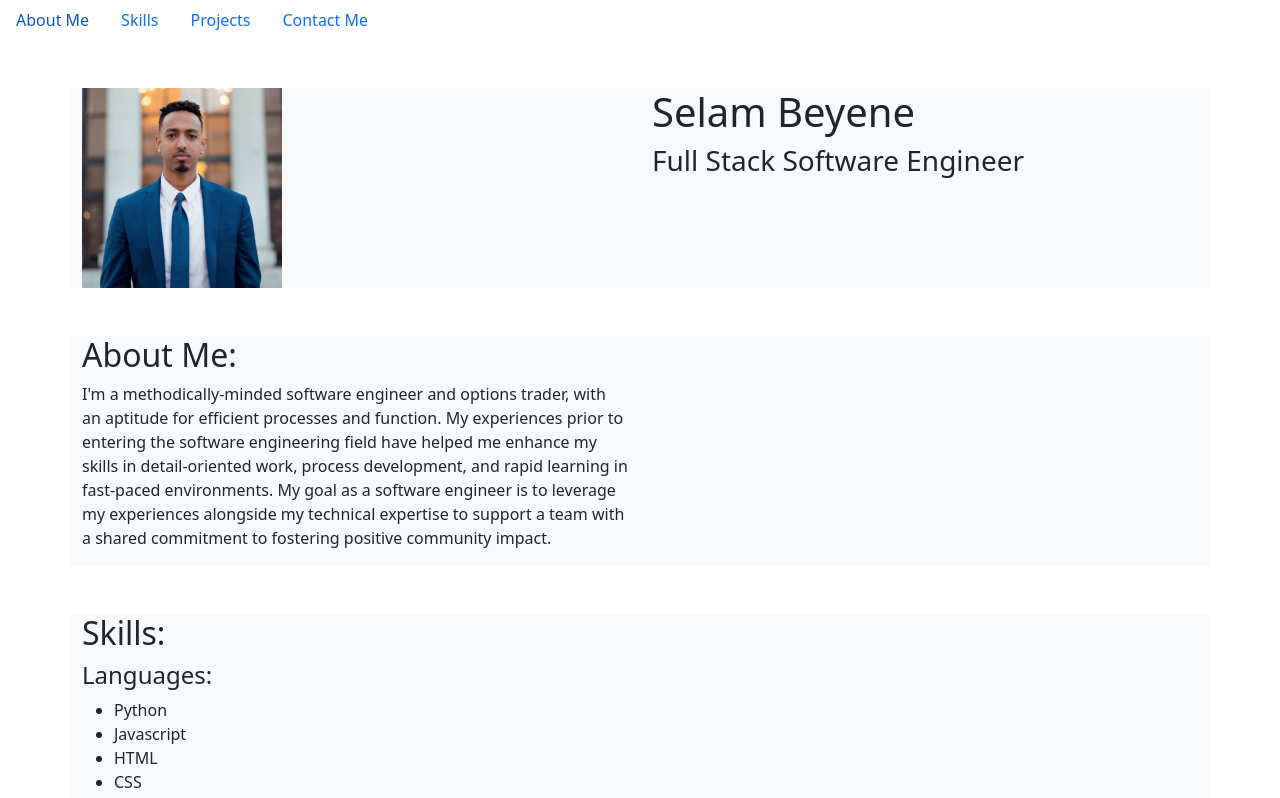
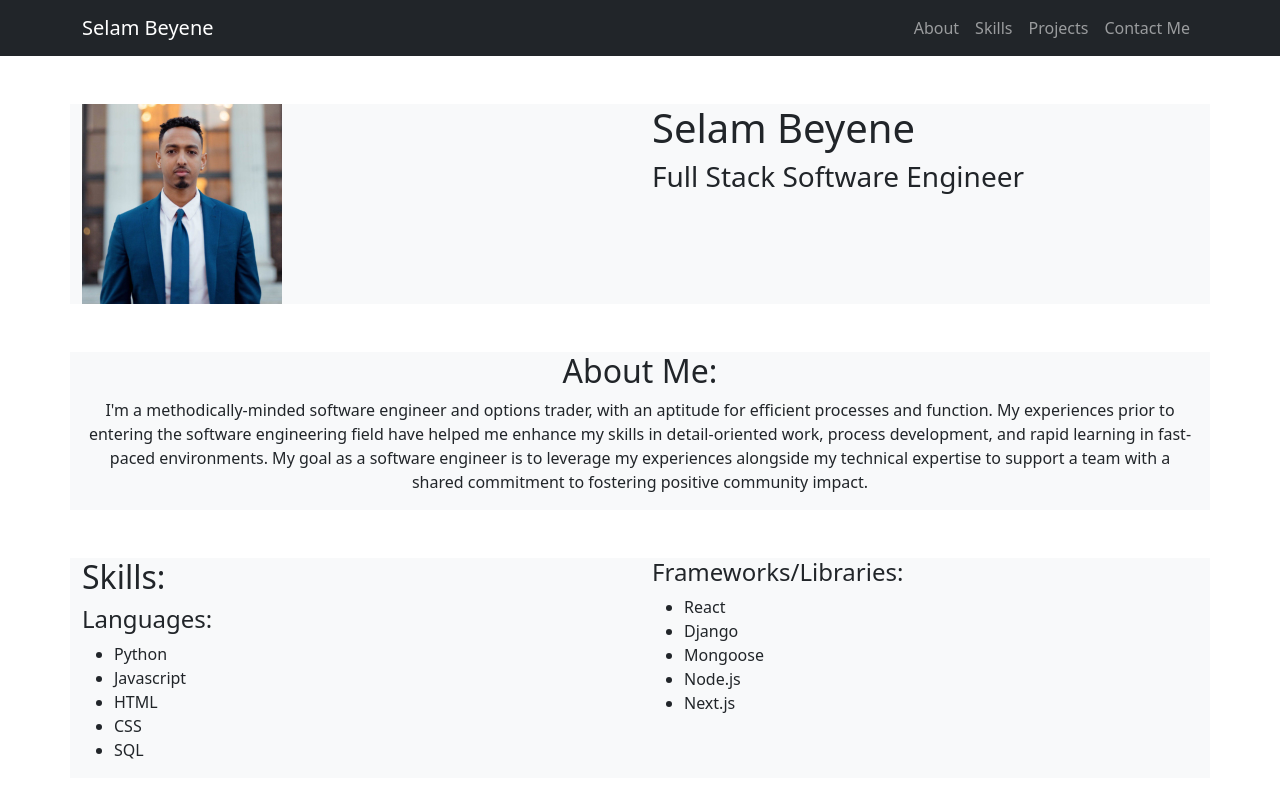
Before and after one commit to Slmbyn/Portfolio, a Next.js app: page / in a window 1280 px wide. Shown: the top 798 px of the page. Built offline with nearby package versions, Linux system fonts and the light colour scheme.

Commit message:
updates navbar

```diff
--- a/components/Navbar.js
+++ b/components/Navbar.js
@@ -1,52 +1,41 @@
 // // built in components from next.js
 // // self-referencial links use the Link component
-// import Link from "next/link";
-// import { Link as ScrollLink } from 'react-scroll'
-
-// export default function Navbar() {
-//     return (
-//         <nav>
-//             <ul>
-//                 <li>
-//                     <ScrollLink to="about" smooth={true} duration={500}>About Me</ScrollLink>
-//                 </li>
-//                 <li>
-//                     <ScrollLink to="skills" smooth={true} duration={500}>Skills</ScrollLink>
-//                 </li>
-//                 <li>
-//                     <ScrollLink to="projects" smooth={true} duration={500}>Projects</ScrollLink>
-//                 </li>
-//                 <li>
-//                     <ScrollLink to="contact" smooth={true} duration={500}>Contact Me</ScrollLink>
-//                 </li>
-//             </ul>
-//         </nav>
-//     )
-// }
-
-// Navbar.js
-
-// Navbar.js
 
 
-import { Nav } from 'react-bootstrap';
+
+import { Nav, Navbar, Container } from 'react-bootstrap';
 import { Link as ScrollLink } from 'react-scroll';
 
 export default function CustomNavbar() {
   return (
-    <Nav className="ml-auto">
-      <Nav.Link as={ScrollLink} to="about" smooth={true} duration={500}>
-        About Me
-      </Nav.Link>
-      <Nav.Link as={ScrollLink} to="skills" smooth={true} duration={500}>
-        Skills
-      </Nav.Link>
-      <Nav.Link as={ScrollLink} to="projects" smooth={true} duration={500}>
-        Projects
-      </Nav.Link>
-      <Nav.Link as={ScrollLink} to="contact" smooth={true} duration={500}>
-        Contact Me
-      </Nav.Link>
-    </Nav>
+    <Navbar bg="dark" data-bs-theme="dark" sticky="top">
+    <Container>
+      <Navbar.Brand as={ScrollLink} to='landing'>Selam Beyene</Navbar.Brand>
+      <Nav className="ms-auto">
+        <Nav.Link as={ScrollLink} to='about'>About</Nav.Link>
+        <Nav.Link as={ScrollLink} to='skills'>Skills</Nav.Link>
+        <Nav.Link as={ScrollLink} to='projects'>Projects</Nav.Link>
+        <Nav.Link as={ScrollLink} to='contact'>Contact Me</Nav.Link>
+      </Nav>
+    </Container>
+  </Navbar>
   );
 }
+// export default function CustomNavbar() {
+//   return (
+//     <Nav className="ml-auto">
+//       <Nav.Link as={ScrollLink} to="about" smooth={true} duration={500}>
+//         About Me
+//       </Nav.Link>
+//       <Nav.Link as={ScrollLink} to="skills" smooth={true} duration={500}>
+//         Skills
+//       </Nav.Link>
+//       <Nav.Link as={ScrollLink} to="projects" smooth={true} duration={500}>
+//         Projects
+//       </Nav.Link>
+//       <Nav.Link as={ScrollLink} to="contact" smooth={true} duration={500}>
+//         Contact Me
+//       </Nav.Link>
+//     </Nav>
+//   );
+// }
--- a/components/Projects.js
+++ b/components/Projects.js
@@ -1,11 +1,14 @@
 import Card from 'react-bootstrap/Card';
 import Col from 'react-bootstrap/Col';
 import Row from 'react-bootstrap/Row';
+import React, {useState} from 'react';
+import '../styles/Project.module.css'
 
 {/* <img src="https://cdn.jsdelivr.net/gh/devicons/devicon/icons/python/python-original-wordmark.svg" /> */}
 
 
 export default function Projects() {
+    const [isHovered, setIsHovered] = useState(false)
     const projectInfo = [
         { title: 'StratTester', description: 'A web application that helps stock traders test and analyze data from various trading strategies.', imageSrc: '/strattester.png', github: 'https://github.com/Slmbyn/Snake' },
         { title: 'PushStart', description: 'PushStart is a full-stack CRUD application that seamlessly connects car buyers & sellers.', imageSrc: '/strattester.png', github: 'https://github.com/Slmbyn/Snake' },
@@ -16,7 +19,11 @@ export default function Projects() {
     <Row xs={1} md={2} className="g-4">
       {projectInfo.map((card, idx) => (
         <Col key={idx}>
-          <Card>
+          <Card
+            className={`project-card ${isHovered ? 'hovered' : ''}`}
+            onMouseOver={() => setIsHovered(true)}
+            onMouseLeave={() => setIsHovered(false)}
+          >
             <Card.Img variant="top" src={card.imageSrc} />
             <Card.Body>
               <Card.Title>{card.title}</Card.Title>
--- a/pages/index.js
+++ b/pages/index.js
@@ -1,8 +1,8 @@
 import Head from 'next/head';
 import Image from 'next/image';
 import { Inter } from 'next/font/google';
-import 'bootstrap/dist/css/bootstrap.min.css'; // Import Bootstrap CSS
-import { Container, Row, Col, Card } from 'react-bootstrap'; // Import react-bootstrap components
+import 'bootstrap/dist/css/bootstrap.min.css';
+import { Container, Row, Col, Card } from 'react-bootstrap';
 import Navbar from '@/components/Navbar';
 import Projects from '@/components/Projects';
 
@@ -24,7 +24,7 @@ export default function Home() {
       {/* Header Section */}
       <Navbar />
 
-      <Container className="bg-light my-5">
+      <Container className="bg-light my-5" id='landing'>
         <Row>
           <Col md={6}>
             <Image src="/headshot.png" alt="My Headshot" width={200} height={200} />
@@ -37,14 +37,14 @@ export default function Home() {
       </Container>
 
       {/* About Me Section */}
-      <Container className="bg-light my-5" id="about">
+      <Container className="bg-light my-5 text-center" id="about">
         <Row>
-          <Col md={6}>
+          {/* <Col md={6}> */}
             <h2>About Me:</h2>
             <p>
               I'm a methodically-minded software engineer and options trader, with an aptitude for efficient processes and function. My experiences prior to entering the software engineering field have helped me enhance my skills in detail-oriented work, process development, and rapid learning in fast-paced environments. My goal as a software engineer is to leverage my experiences alongside my technical expertise to support a team with a shared commitment to fostering positive community impact.
             </p>
-          </Col>
+          {/* </Col> */}
         </Row>
       </Container>
 
@@ -60,6 +60,8 @@ export default function Home() {
               <li>CSS</li>
               <li>SQL</li>
             </ul>
+          </Col>
+          <Col>
             <h4>Frameworks/Libraries:</h4>
             <ul>
               <li>React</li>
@@ -74,10 +76,10 @@ export default function Home() {
 
       {/* Projects Section */}
       <Container className="bg-light py-5" id="projects">
-
-
+        <span className='text-center'>
+          <h1 className=' mb-4'>Projects</h1>
+        </span>
         <Projects />
-
       </Container>
 
       {/* Contact Me Section */}
--- /dev/null
+++ b/styles/Project.module.css
@@ -0,0 +1,12 @@
+.project-card {
+    transition: transform 0.3s, box-shadow 0.3s;
+  }
+
+  .project-card:hover {
+    transform: scale(1.05);
+    box-shadow: 0 0 20px rgba(0, 0, 0, 0.2);
+  }
+
+  .project-card.hovered {
+    background: rgba(53, 70, 77, 0.5);
+  }
```
